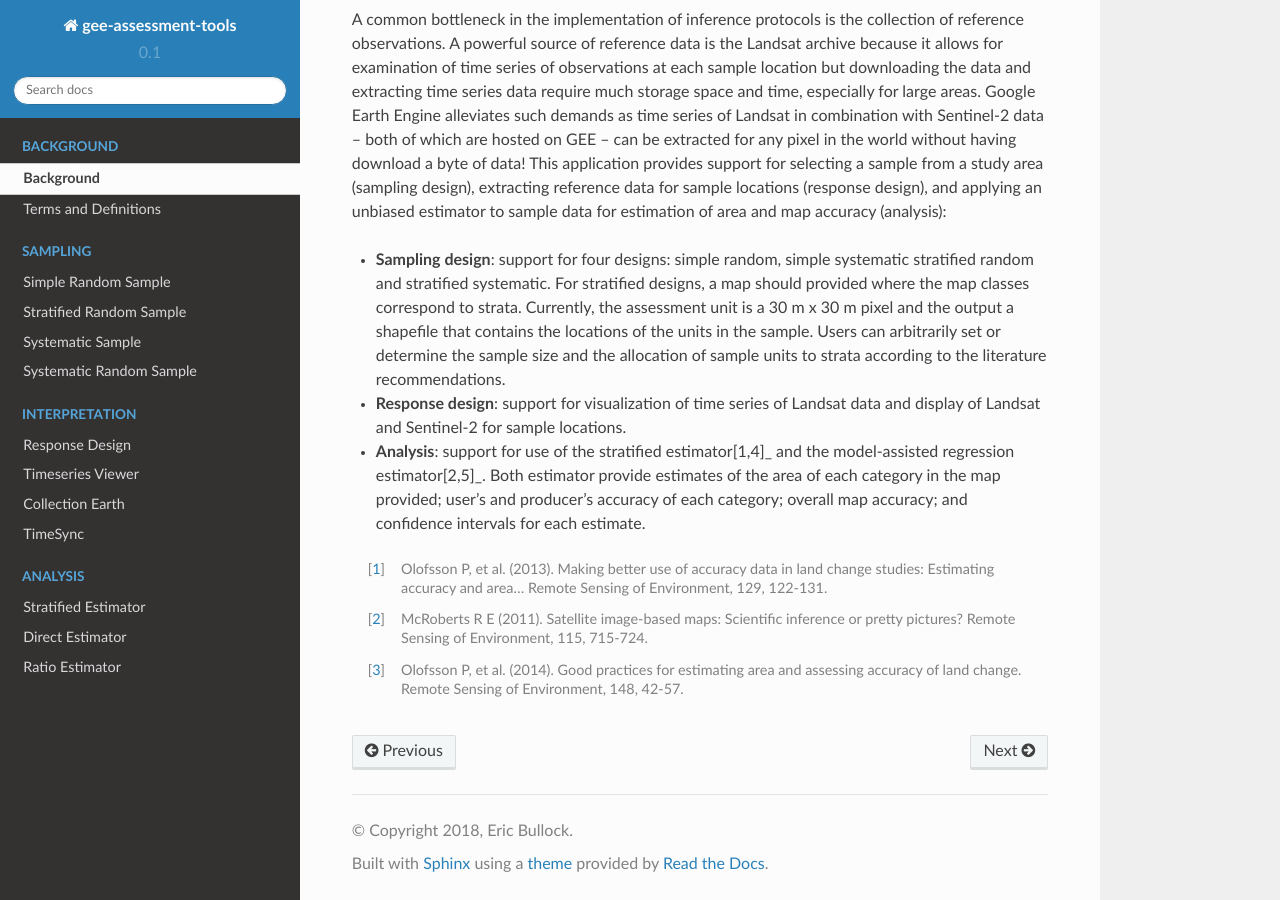
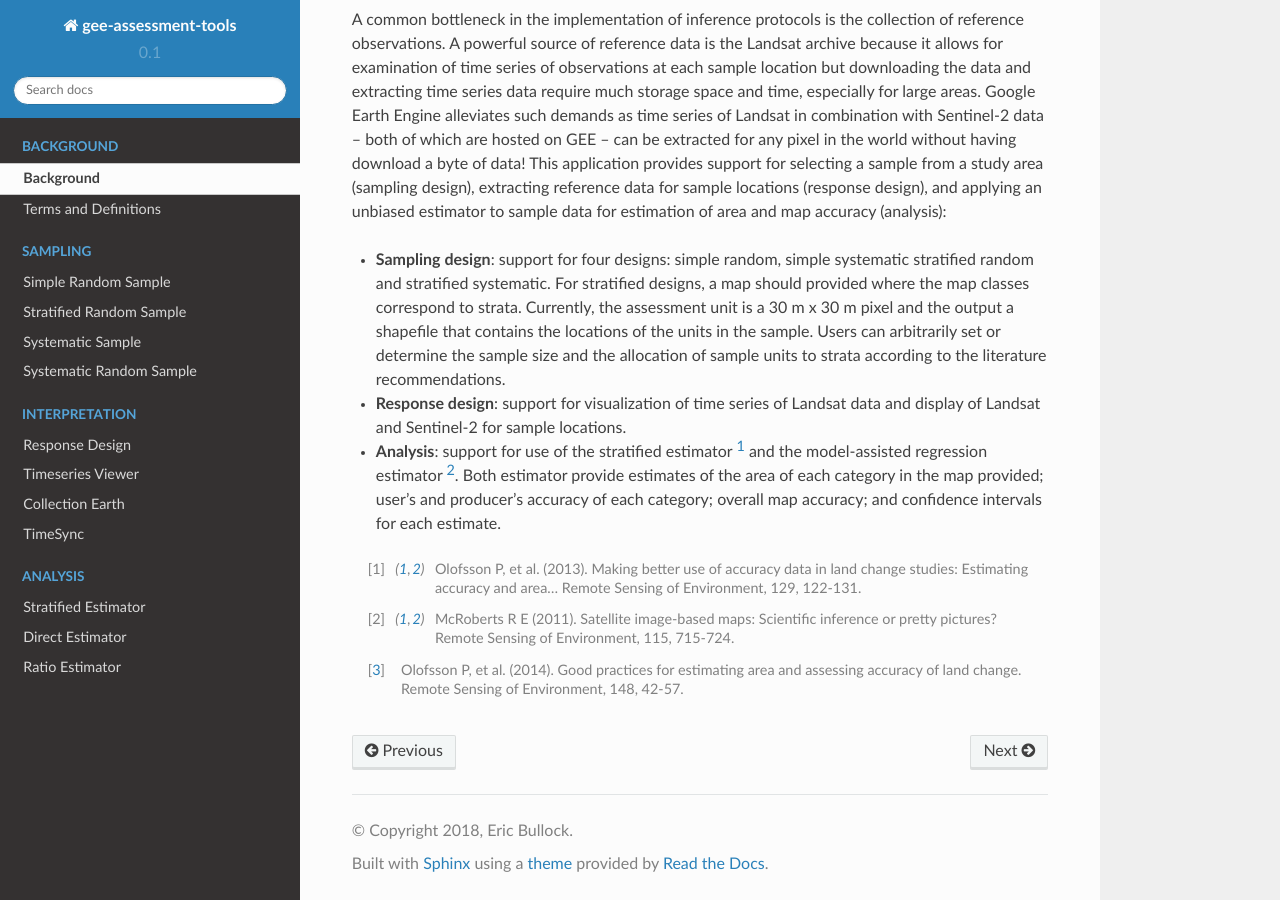
Before and after one commit to bullocke/AREA2, a Sphinx documentation site: the page built from docs/motivation.rst, in a window 1280 px wide and 900 px high, scrolled down 632 px. Built offline with Sphinx 7.4.7 and the Read the Docs theme 2.0.0, drawn with Linux system fonts in a browser that asks for light colours.

Commit message:
pontus edit background

```diff
--- a/docs/motivation.rst
+++ b/docs/motivation.rst
@@ -8,7 +8,7 @@ A common bottleneck in the implementation of inference protocols is the collecti
 
 - **Sampling design**: support for four designs: simple random, simple systematic stratified random and stratified systematic. For stratified designs, a map should provided where the map classes correspond to strata. Currently, the assessment unit is a 30 m x 30 m pixel and the output a shapefile that contains the locations of the units in the sample. Users can arbitrarily set or determine the sample size and the allocation of sample units to strata according to the literature recommendations.
 - **Response design**: support for visualization of time series of Landsat data and display of Landsat and Sentinel-2 for sample locations.
-- **Analysis**: support for use of the stratified estimator[1,4]_ and the model-assisted regression estimator[2,5]_. Both estimator provide estimates of the area of each category in the map provided; user's and producer's accuracy of each category; overall map accuracy; and confidence intervals for each estimate.
+- **Analysis**: support for use of the stratified estimator [1]_ and the model-assisted regression estimator [2]_. Both estimator provide estimates of the area of each category in the map provided; user's and producer's accuracy of each category; overall map accuracy; and confidence intervals for each estimate.
 
 .. [1] Olofsson P, et al. (2013). Making better use of accuracy data in land change studies: Estimating accuracy and area... Remote Sensing of Environment, 129, 122-131.
 
```
Also changed, not shown: 4 other files.
